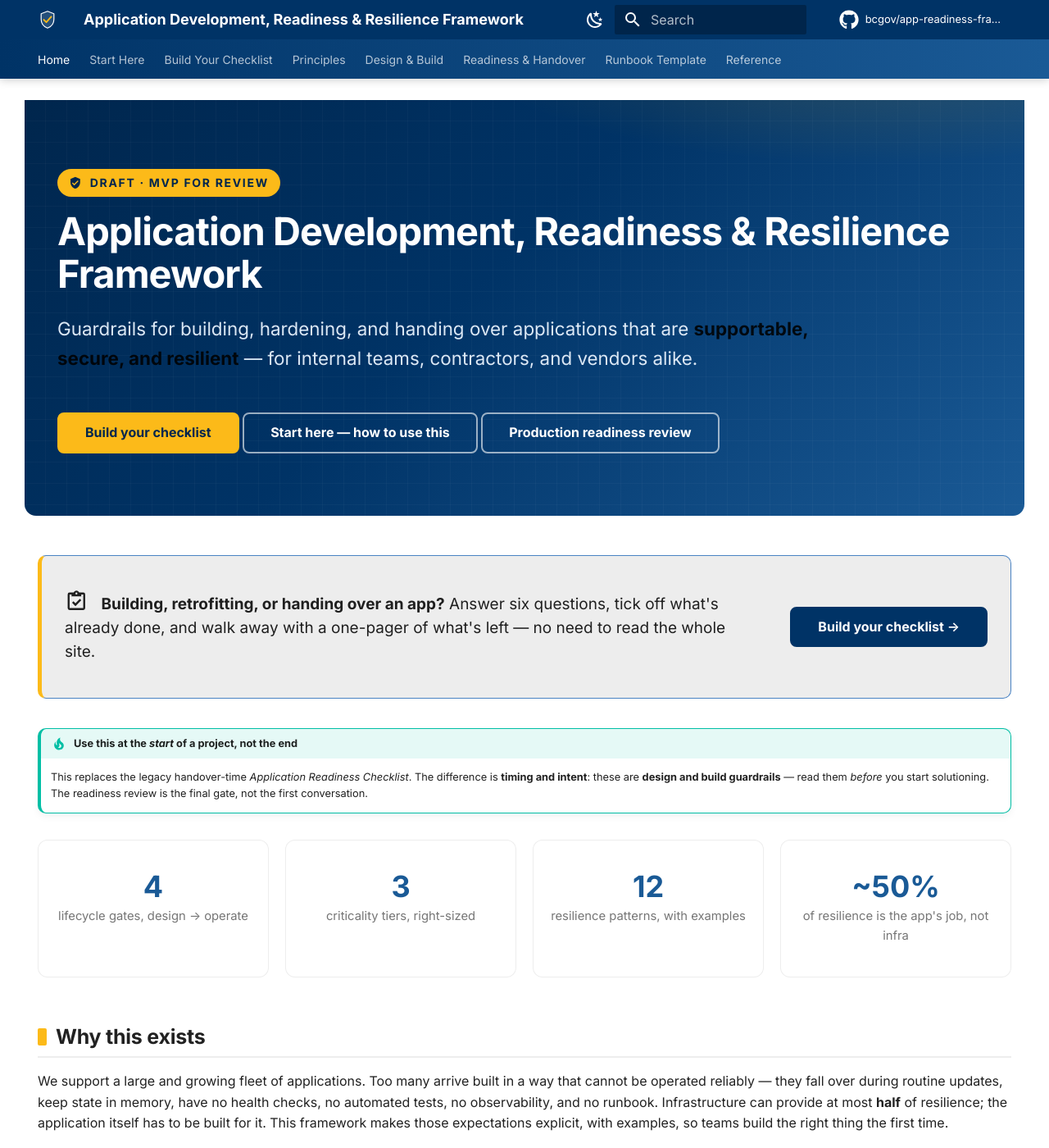
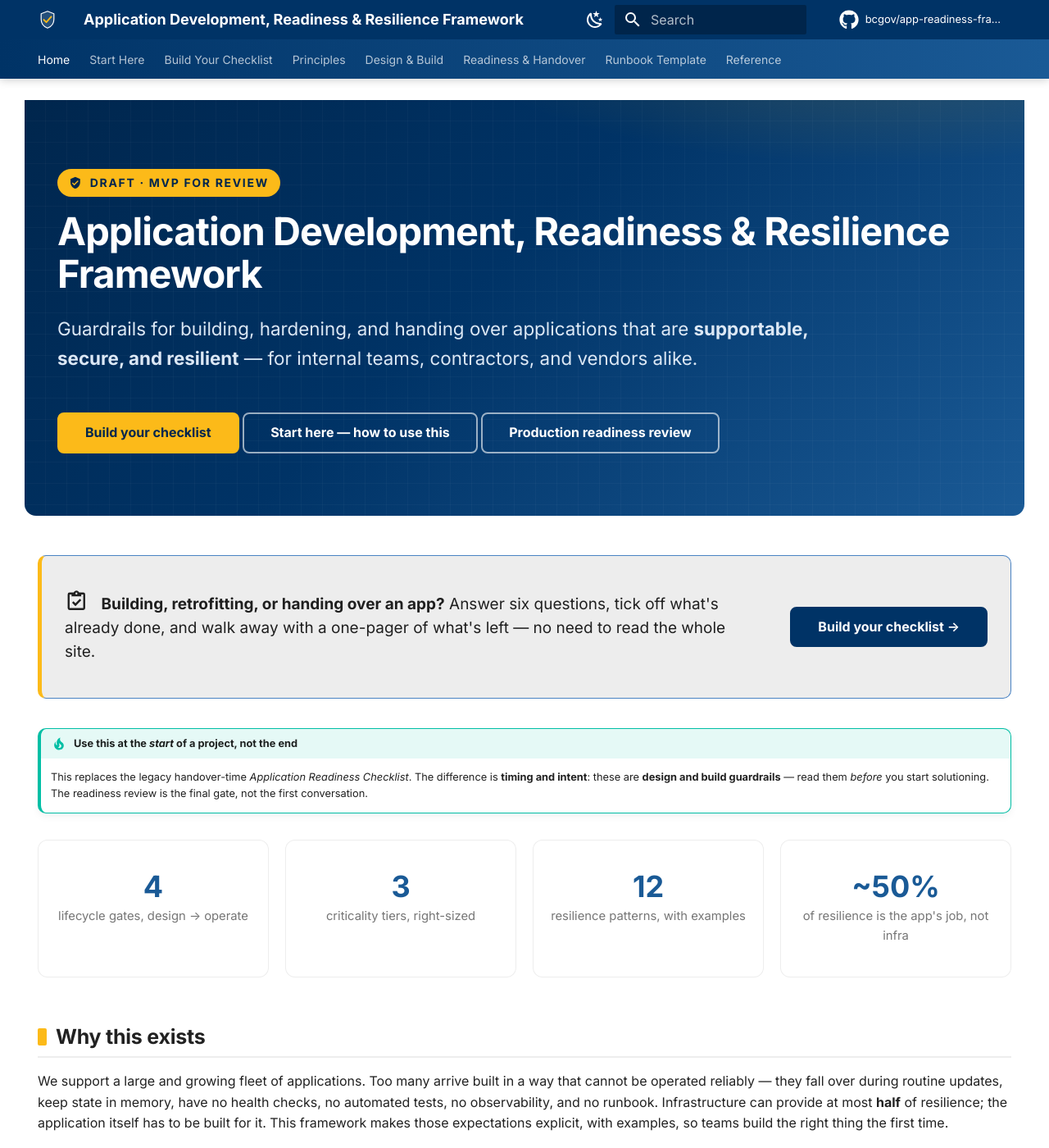
Before and after one commit to bcgov/app-readiness-framework, an MkDocs documentation site: the page built from docs/index.md, in a window 1280 px wide and 1400 px high. Shown: the whole window at 82% size. Built offline with MkDocs 1.6.1 and Material for MkDocs 9.7.7, drawn with Linux system fonts in a browser that asks for light colours; comment, search, counter and statistics services are not loaded.

Commit message:
Fix contrast at the root: bold text inherits surrounding colour (was forced dark, breaking on hero + all dark backgrounds), not just table headers

```diff
--- a/docs/stylesheets/extra.css
+++ b/docs/stylesheets/extra.css
@@ -187,20 +187,15 @@
 [data-md-color-scheme="slate"] .md-typeset table:not([class]) th {
   background: #16324f;
 }
-/* Bold/inline text inside the navy header row must stay white — otherwise the
-   strong-colour rule below renders it black-on-navy (a11y contrast fail). */
-.md-typeset table:not([class]) th strong,
-.md-typeset table:not([class]) th b,
-.md-typeset table:not([class]) th em,
-.md-typeset table:not([class]) th code,
-.md-typeset table:not([class]) th a { color: #fff; }
 .md-typeset table:not([class]) tr:nth-child(even),
 .md-typeset table:not([class]) tbody tr:nth-child(even) {
   background: var(--md-default-fg-color--lightest);
 }
 
-/* MUST / SHOULD / MAY emphasis inside tables and text */
-.md-typeset strong:where(:not(a *)) { color: var(--md-default-fg-color); }
+/* Bold inherits its surrounding text colour, so it stays legible on any
+   background — dark on light, white on navy (hero, table headers, buttons).
+   Forcing a fixed colour here caused black-on-navy contrast failures. */
+.md-typeset strong:where(:not(a *)) { color: inherit; }
 
 /* ---- Admonitions: a touch more presence -------------------------------- */
 .md-typeset .admonition,
```
